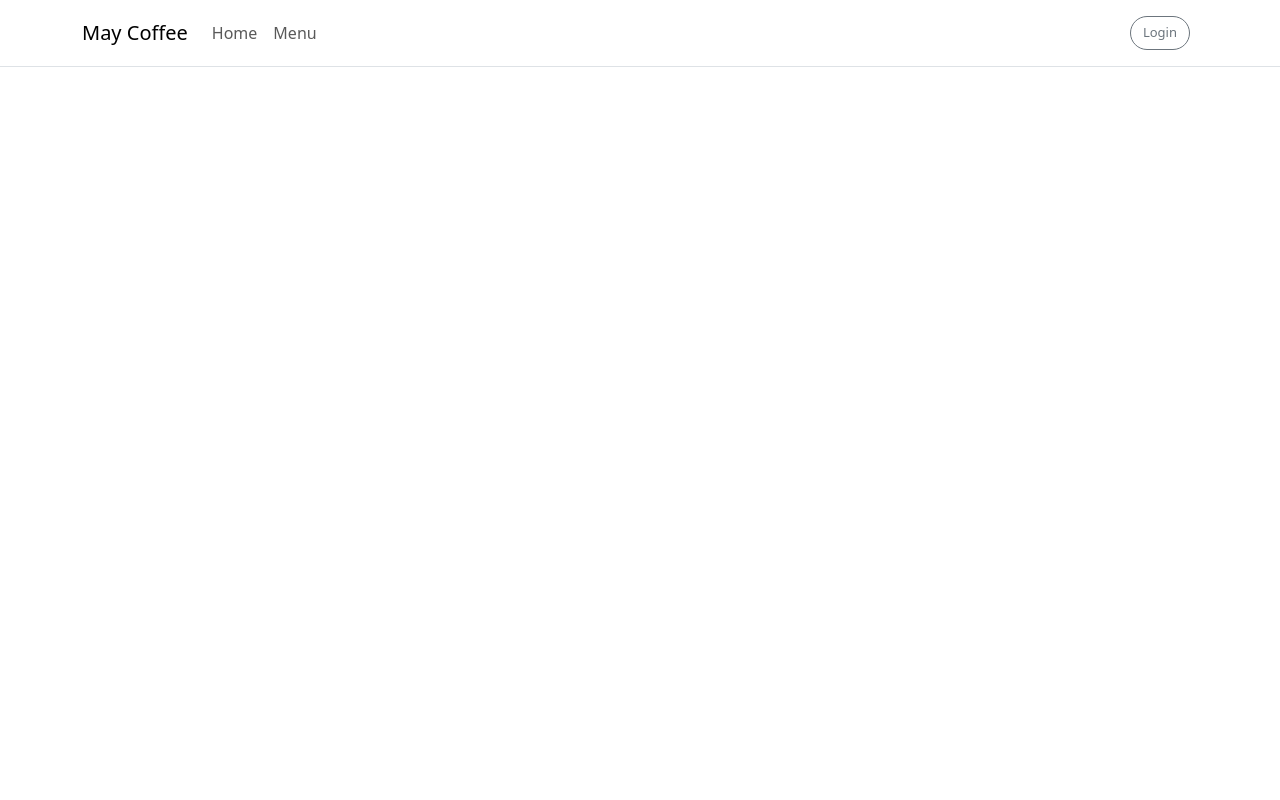
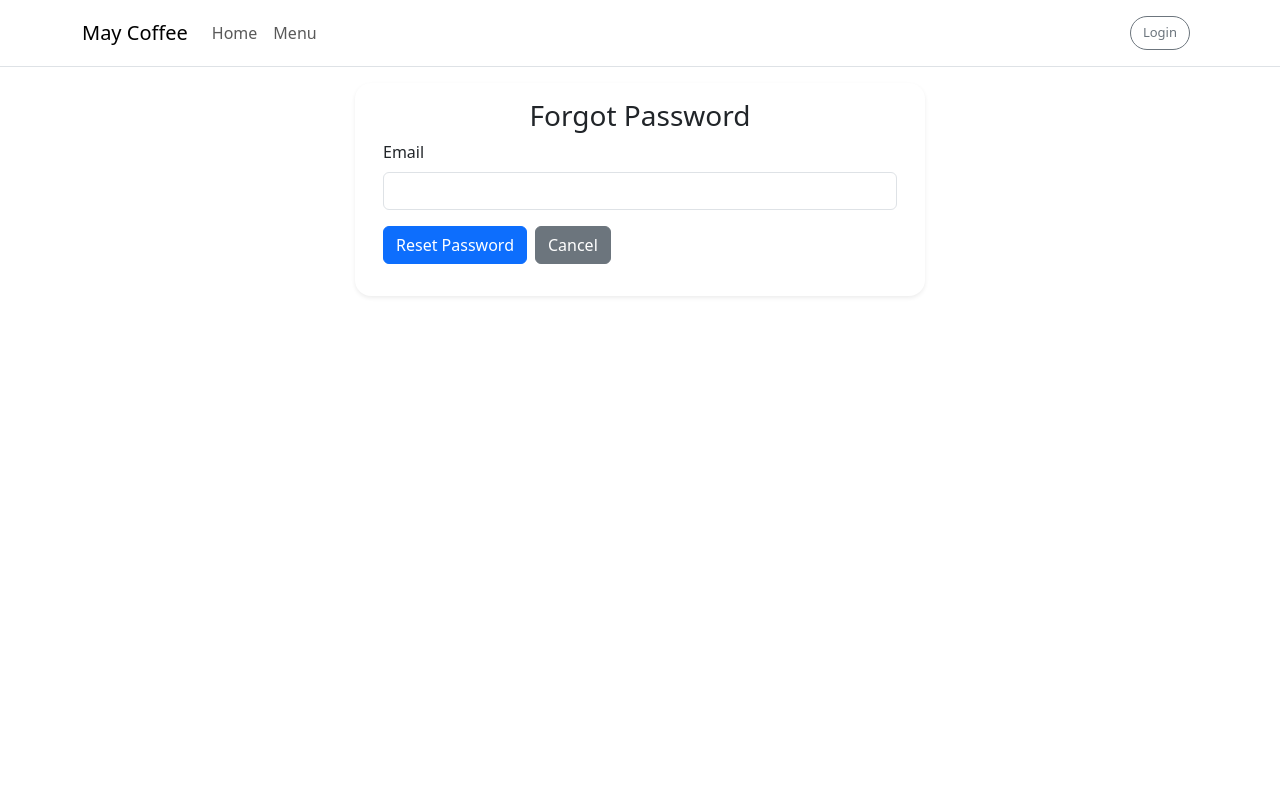
Before and after one commit to hungpbps26890/pro2112-coffee-frontend, a React (Vite) app: page /forgot-password in a window 1280 px wide. Shown: the top 800 px of the page. Built offline with nearby package versions, Linux system fonts and the light colour scheme.

Commit message:
Add Forgot Password Page

```diff
--- a/src/App.jsx
+++ b/src/App.jsx
@@ -19,6 +19,7 @@ import Order from "./pages/Order/Order";
 import OrderDetails from "./pages/Order/OrderDetails";
 import OAuth2LoginHandler from "./pages/Login/OAuth2LoginHandler";
 import Address from "./components/Address/Address";
+import ForgotPassword from "./pages/ForgotPassword/ForgotPassword";
 
 const App = () => {
   const { pathname } = useLocation();
@@ -40,6 +41,7 @@ const App = () => {
           <Route path="/register" element={<Register />} />
           <Route path="/profile" element={<Profile />} />
           <Route path="/change-password" element={<ChangePassword />} />
+          <Route path="/forgot-password" element={<ForgotPassword />} />
           <Route path="/checkout" element={<Checkout />} />
           <Route path="/order" element={<Order />} />
           <Route path="/order-details/:id" element={<OrderDetails />} />
--- a/src/pages/ChangePassword/ChangePassword.jsx
+++ b/src/pages/ChangePassword/ChangePassword.jsx
@@ -56,7 +56,7 @@ const ChangePassword = () => {
       <div className="row">
         <div className="card col-10 col-md-6 mx-auto shadow-sm border-0 rounded-4">
           <div className="card-body">
-            <h3 className="text-center">Register</h3>
+            <h3 className="text-center">Change Password</h3>
             <Formik
               initialValues={initialValues}
               validationSchema={validationSchema}
--- /dev/null
+++ b/src/pages/ForgotPassword/ForgotPassword.jsx
@@ -0,0 +1,69 @@
+import React from "react";
+import { Formik, Form } from "formik";
+import * as Yup from "yup";
+import FormikControl from "../../components/FormControl/FormikControl";
+import { putForgotPassword } from "../../services/UserService";
+import { toast } from "react-toastify";
+
+const ForgotPassword = () => {
+  const initialValues = {
+    email: "",
+  };
+
+  const validationSchema = Yup.object({
+    email: Yup.string().email("Invalid email").required("Required"),
+  });
+
+  const onSubmit = (values) => {
+    console.log("Form values: ", values);
+
+    handleForgotPassword(values);
+  };
+
+  const handleForgotPassword = async (data) => {
+    const res = await putForgotPassword(data);
+
+    if (res && res.code === 1000) {
+      const message = res.message;
+      toast.success(message);
+    } else {
+      const message = "Your email is not found!";
+      toast.error(message);
+    }
+  };
+
+  return (
+    <div className="container my-3">
+      <div className="row">
+        <div className="card col-10 col-md-6 mx-auto shadow-sm border-0 rounded-4">
+          <div className="card-body">
+            <h3 className="text-center">Forgot Password</h3>
+            <Formik
+              initialValues={initialValues}
+              validationSchema={validationSchema}
+              onSubmit={onSubmit}
+              validateOnChange={false}
+            >
+              {(formik) => (
+                <Form>
+                  <FormikControl control="input" label="Email" name="email" />
+
+                  <div className="mb-3">
+                    <button type="submit" className="btn btn-primary me-2">
+                      Reset Password
+                    </button>
+                    <button type="reset" className="btn btn-secondary">
+                      Cancel
+                    </button>
+                  </div>
+                </Form>
+              )}
+            </Formik>
+          </div>
+        </div>
+      </div>
+    </div>
+  );
+};
+
+export default ForgotPassword;
--- a/src/pages/Login/Login.jsx
+++ b/src/pages/Login/Login.jsx
@@ -81,11 +81,21 @@ const Login = () => {
                       Cancel
                     </button>
                   </div>
-                  <div className="form-text">
-                    Create a new account?{" "}
-                    <Link to={"/register"} className="text-decoration-none">
-                      Click here
-                    </Link>
+                  <div className="d-flex justify-content-between">
+                    <div className="form-text">
+                      Create a new account?{" "}
+                      <Link to={"/register"} className="text-decoration-none">
+                        Click here
+                      </Link>
+                    </div>
+                    <div className="form-text">
+                      <Link
+                        to={"/forgot-password"}
+                        className="text-decoration-none ms-5"
+                      >
+                        Forgot Password?
+                      </Link>
+                    </div>
                   </div>
                 </Form>
               )}
--- a/src/services/UserService.js
+++ b/src/services/UserService.js
@@ -8,3 +8,6 @@ export const putUpdateMyInfo = (data) => axios.put("/api/users/my-info", data);
 
 export const putChangePassword = (data) =>
   axios.put("/api/users/change-password", data);
+
+export const putForgotPassword = (data) =>
+  axios.put("/api/users/forgot-password", data);
```
